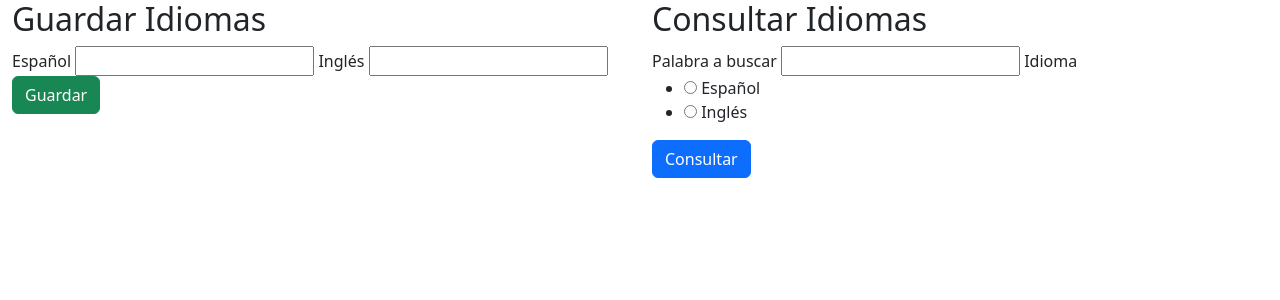
After one commit to IDGS-802-21000149/IntroFlaskIDGS802, a Flask app: page /idiomas in a window 1280 px wide. The commit adds this page. Shown: the top 300 px of the page. Run offline with Flask 3, Linux system fonts and the light colour scheme; some libraries are stand-ins or nearby versions.

Commit message:
RAM-20/02/2024-VariablesGloblaes

```diff
--- /dev/null
+++ b/diccionario.txt
@@ -0,0 +1,2 @@
+hola:hello
+Hola:Hello
--- a/forms.py
+++ b/forms.py
@@ -1,5 +1,5 @@
 from wtforms import Form
-from wtforms import StringField,IntegerField
+from wtforms import StringField,IntegerField,RadioField
 from wtforms import EmailField
 from wtforms import validators
 
@@ -16,3 +16,12 @@ class UserForm(Form):
     correo=EmailField("correo",[validators.Email(message="Ingrese un correo valido")])
 
     #materias=SelectField(choices=[('Espaniol','esp'),('Matematicas','mate'),('Ingles','Ing')])
+
+
+class GuardarIdiomaForm(Form):
+    espaniol = StringField("Español", validators=[validators.DataRequired(message="El campo es requerido")])
+    ingles = StringField("Inglés", validators=[validators.DataRequired(message="El campo es requerido")])
+
+class ConsultarIdiomaForm(Form):
+    palabra = StringField("Palabra a buscar", validators=[validators.DataRequired(message="El campo es requerido")])
+    idioma = RadioField("Idioma", choices=[("Espanol", "Español"), ("Ingles", "Inglés")])
--- a/main.py
+++ b/main.py
@@ -1,14 +1,68 @@
-from flask import Flask,request,render_template
+from flask import Flask,request,render_template,Response
+from flask_wtf.csrf import CSRFProtect
+from flask import flash
 import forms
+from flask import g
 
 app=Flask(__name__)
+app.secret_key='esta es la clave secreta'
 
 @app.route("/")
 def index():
  return render_template("index.html")
 
+@app.errorhandler(404)
+def page_not_found(e):
+ return render_template("404.html"),404
+
+
+@app.before_request
+def before_request():
+ g.prueba="Hola"
+ print("antes de ruta")
+
+@app.after_request
+def after_request(response):
+ print("antes de ruta")
+ return response
+
+
+@app.route('/idiomas', methods=['GET', 'POST'])
+def idiomas():
+    guardar_form = forms.GuardarIdiomaForm(request.form)
+    consultar_form = forms.ConsultarIdiomaForm(request.form)
+    texto_resultado = None
+
+    if request.method == 'POST':
+        if 'btn_guardar' in request.form and guardar_form.validate():
+            # Guardar la palabra en el archivo de texto con el formato adecuado
+            with open('diccionario.txt', 'a') as file:
+                file.write(f"{guardar_form.espaniol.data}:{guardar_form.ingles.data}\n")
+        elif 'btn_consultar' in request.form and consultar_form.validate():
+            palabra_buscar = consultar_form.palabra.data
+            idioma = consultar_form.idioma.data
+            # Realizar la búsqueda en el archivo de texto
+            with open('diccionario.txt', 'r') as file:
+                for line in file:
+                    palabra, traduccion = line.strip().split(':')
+                    if idioma == "Ingles" and palabra == palabra_buscar:
+                        texto_resultado = traduccion
+                        break
+                    elif idioma == "Espanol" and traduccion == palabra_buscar:
+                        texto_resultado = palabra
+                        break
+                else:
+                    texto_resultado="Palabra no encontrada"
+
+    return render_template('idiomas.html', guardar_form=guardar_form, consultar_form=consultar_form, texto_resultado=texto_resultado)
+
+
+
 @app.route("/alumnos",methods=["GET","POST"])
 def alumnos():
+   print("Dentro de alumnos")
+   valor = g.prueba
+   print(f"El dato es {valor} ")
    nom=""
    apa =""
    ama=""
@@ -19,6 +73,8 @@ def alumnos():
       apa = alumnos_form.apaterno.data
       ama = alumnos_form.amaterno.data
       correo = alumnos_form.correo.data
+      mensaje="Bienvenido:{}".format(nom)
+      flash(mensaje)
       print("nombre: {}".format(nom))
       print("apaterno: {}".format(apa))
       print("amaterno: {}".format(ama))
--- /dev/null
+++ b/templates/idiomas.html
@@ -0,0 +1,52 @@
+<!DOCTYPE html>
+<html lang="en">
+<head>
+    <meta charset="UTF-8">
+    <meta name="viewport" content="width=device-width, initial-scale=1.0">
+    <title>Document</title>
+    <link href="https://cdn.jsdelivr.net/npm/bootstrap@5.2.3/dist/css/bootstrap.min.css" rel="stylesheet" integrity="sha384-rbsA2VBKQhggwzxH7pPCaAqO46MgnOM80zW1RWuH61DGLwZJEdK2Kadq2F9CUG65" crossorigin="anonymous">
+</head>
+<body>
+    <div class="container-fluid">
+        <div class="row">
+            <div class="col-md-6">
+                <h2>Guardar Idiomas</h2>
+                <form action="" method="POST" novalidate>
+                    {{ guardar_form.espaniol.label }}
+                    {{ guardar_form.espaniol }}
+                    {{ guardar_form.ingles.label }}
+                    {{ guardar_form.ingles }}
+                    <button class="btn btn-success" type="submit" name="btn_guardar">Guardar</button>
+                </form>
+            </div>
+            <div class="col-md-6">
+                <h2>Consultar Idiomas</h2>
+                <form action="" method="POST" novalidate>
+                    {{ consultar_form.palabra.label }}
+                    {{ consultar_form.palabra }}
+                    {{ consultar_form.idioma.label }}
+                    {{ consultar_form.idioma }}
+                    {% if consultar_form.idioma.data %}
+                    {% set label_text %}
+                        {% if consultar_form.idioma.data == "Espanol" %}
+                            Buscar palabra en español:
+                        {% elif consultar_form.idioma.data == "Ingles" %}
+                            Buscar palabra en inglés:
+                        {% endif %}
+                    {% endset %}
+                    <label>{{ label_text }}</label>
+                    {% endif %}
+                    <button class="btn btn-primary" type="submit" name="btn_consultar">Consultar</button>
+                </form>
+                {% if texto_resultado %}
+                <div class="mt-3">
+                    <h4>El resultado es: {{ texto_resultado }}</h4>
+                </div>
+                {% endif %}
+            </div>
+        </div>
+    </div>
+
+    <script src="https://cdn.jsdelivr.net/npm/bootstrap@5.2.3/dist/js/bootstrap.bundle.min.js" integrity="sha384-kenU1KFdBIe4zVF0s0G1M5b4hcpxyD9F7jL+jjXkk+Q2h455rYXK/7HAuoJl+0I4" crossorigin="anonymous"></script>
+</body>
+</html>
```
Also changed, not shown: templates/404.html (added, +11 -0 lines), templates/_macros.html (+13 -7 lines), templates/alumnos.html (+6 -5 lines), templates/layout2.html (+9 -0 lines).
